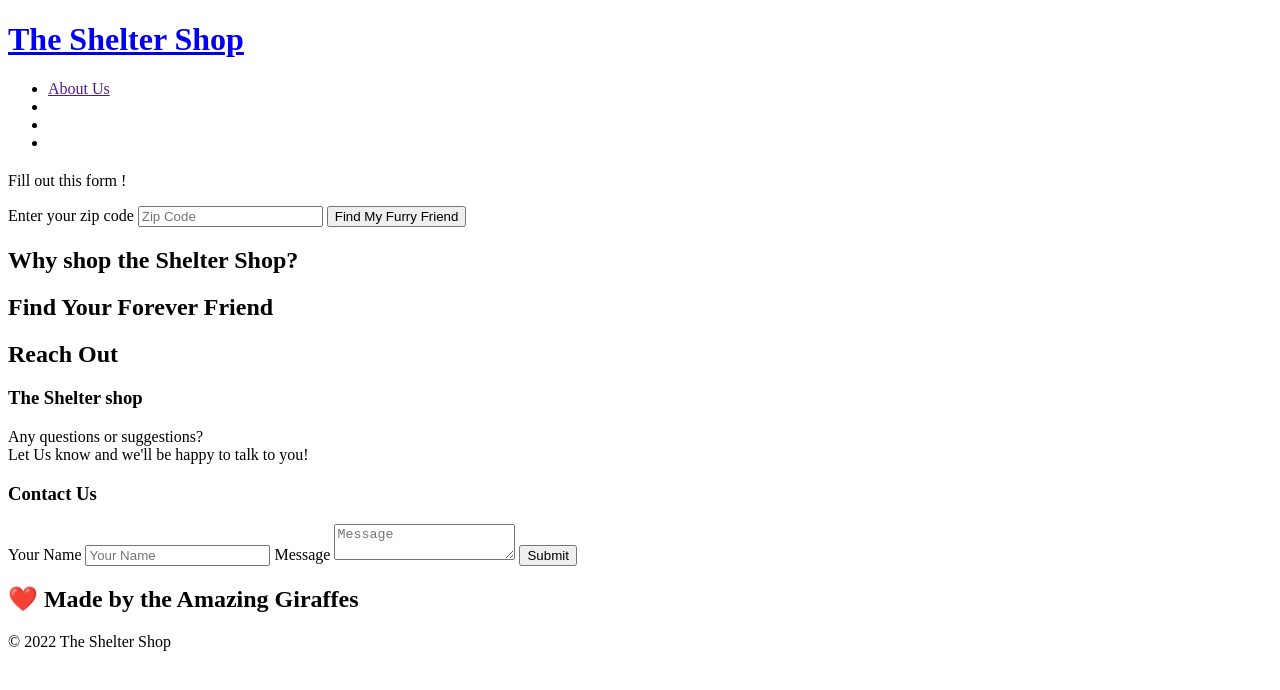
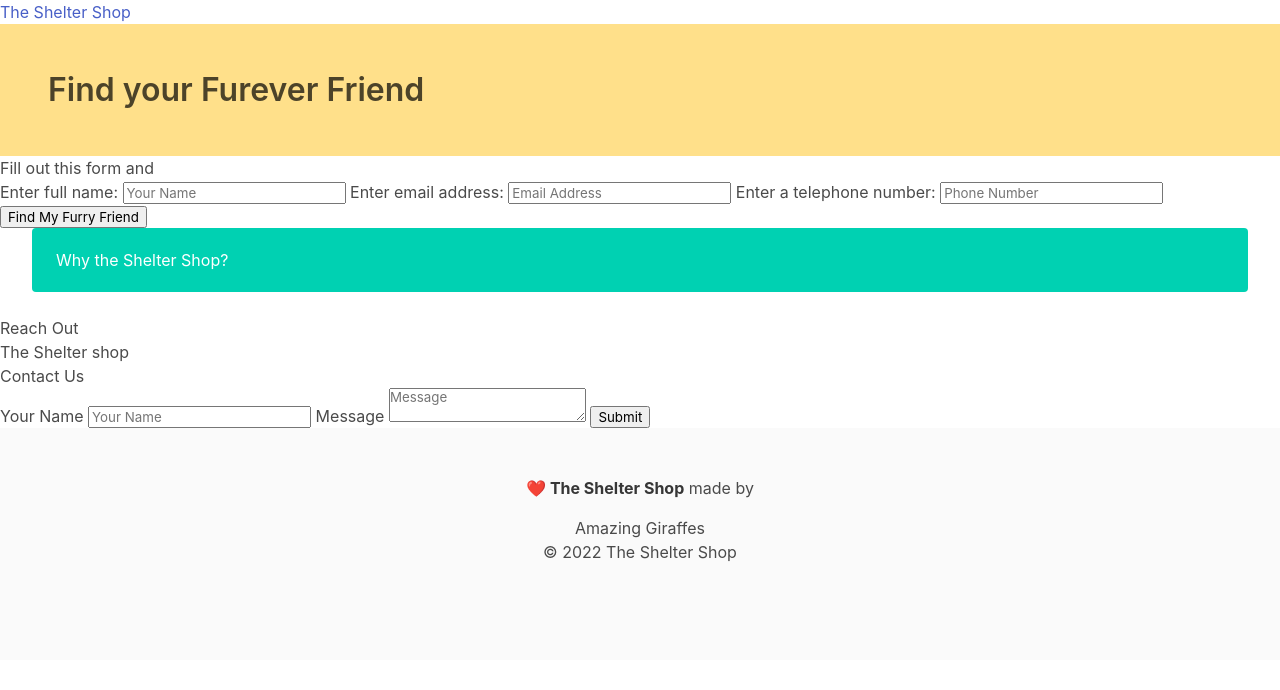
Before and after one commit to ozqr20/shelter-stop, a plain HTML site: page index.html in a window 1280 px wide. Drawn offline with nearby package versions, Linux system fonts and the light colour scheme.

Commit message:
start style

```diff
--- a/index.html
+++ b/index.html
@@ -2,10 +2,10 @@
 <html lang="en">
     <head>
         <meta charset="UTF-8" />
-        <meta http-equiv="X-UA-Compatible" content="IE=edge">
+        <title>The Shelter Shop</title>
+        <link rel="stylesheet" href="" /> <!--LINK CSS-->
         <meta name="viewport" content="width=device-width, initial-scale=1.0" />
-        <link rel="stylesheet" href="./assets/css/style.css"/>
-        <title>The Shelter Shop</title>
+        <link rel="stylesheet" href="https://cdn.jsdelivr.net/npm/bulma@0.9.4/css/bulma.min.css">
     </head>
 
     <body>
@@ -17,7 +17,7 @@
              <nav>
                  <ul>
                      <li>
-                         <a href="">About Us</a>
+                         <a href=""></a>
                      </li>
                      <li>
                          <a href=""></a>
@@ -33,25 +33,30 @@
         </header>
 
         <!--hero/jumbotron-->
-        <section class="hero">
-            <div class="hero-cta">
-                <h2><!--Shelter Shop Title?--></h2>
+        <section class="hero is-warning">
+            <div class="hero-body">
+              <p class="title">
+                  Find your Furever Friend
+                </p>
+
+            </div>
+          </section>
                 <p>
                     <!--About??-->
                 </p>
             </div>
             <div> <!---THIS CAN BE CHANGED TO A MAP MAYBE??-->
                 <h3><!--Form Title--></h3>
-                <p>Fill out this form ! <!--What are we doing once they fill out form--></p>
+                <p>Fill out this form and <!--What are we doing once they fill out form--></p>
                 <!--REMOVE THIS IF DOING MAP INSTEAD-->
-                <form id="input-search">
-                    <!-- <label for="name">Enter full name:</label>
+                <form>
+                    <label for="name">Enter full name:</label>
                     <input type="text" placeholder="Your Name" name="name" id="name" class="form-input" />
                     <label for="email">Enter email address:</label>
-                    <input type="email" placeholder="Email Address" name="email" id="email" class="form-input" /> -->
-                    <label for="phone">Enter your zip code</label>
-                    <input type="zip" placeholder="Zip Code" name="phone" id="phone" class="form-input" />
-                    <button type="submit" class="zipButton">
+                    <input type="email" placeholder="Email Address" name="email" id="email" class="form-input" />
+                    <label for="phone">Enter a telephone number:</label>
+                    <input type="tel" placeholder="Phone Number" name="phone" id="phone" class="form-input" />
+                    <button type="submit">
                         Find My Furry Friend
                     </button>
                 </form>
@@ -61,9 +66,10 @@
 
          <!--ABOUT SHELTER SHOP section-->
         <section>
-        <div>
-            <h2>Why shop the Shelter Shop?</h2>
-        </div>
+            <div class="container is-fluid">
+                <div class="notification is-primary">
+                  Why the Shelter Shop?
+                </div>
         <div>
             <p>
                 <!--ABOUT US INFORMATION-->
@@ -73,11 +79,8 @@
 
         <!--DISPLAYING THE ADOPTABLE PETS-->
         <section>
+
         <div>
-            <h2>Find Your Forever Friend</h2>
-        </div>
-
-        <div id="petSearch">
             <!--This section needs to be dynamically created to show up to date adoptable pets-->
         </div>
         </section>
@@ -90,11 +93,8 @@
             <div>
                 <div>
                     <h3>The Shelter shop</h3>
-                    <p>
-                        Any questions or suggestions?
-                        <br />
-                        Let Us know and we'll be happy to talk to you!
-                    </p>
+
+                      </div>
                 </div>
 
                 <div>
@@ -107,21 +107,26 @@
                         <textarea id="contact-message" placeholder="Message"></textarea>
 
                         <button type="submit">Submit</button>
+
                     </form>
                 </div>
 
             </div>
         </section>
 
+
         <!--Footer-->
-        <footer>
-            <h2> ❤️ Made by the Amazing Giraffes</h2>
-            <div>
-                &copy; 2022 The Shelter Shop
+
+        <footer class="footer">
+            <div class="content has-text-centered">
+              <p>
+                <strong>❤️ The Shelter Shop</strong> made by <div> Amazing Giraffes </div>
+                <div>
+                    &copy; 2022 The Shelter Shop
+                </div>
+              </p>
             </div>
-        </footer>
-        <script src="https://code.jquery.com/jquery-3.4.1.min.js"></script>
-        <script src="https://cdnjs.cloudflare.com/ajax/libs/moment.js/2.24.0/moment.min.js"></script>
-        <script src="./assets/js/script.js"></script>
+          </footer>
+
     </body>
 </html>
```
